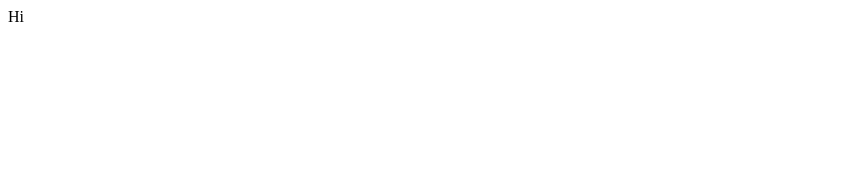
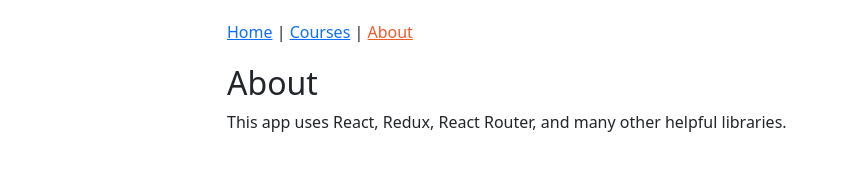
Before and after one commit to Andela-React-Learning/react-redux, a React app: page /about in a window 1280 px wide. Shown: the whole page, without its empty margins (0-841 px from the left). Built offline with nearby package versions, Linux system fonts and the light colour scheme.

Commit message:
:sparkles: [feat]: created components home, about and courses

```diff
--- /dev/null
+++ b/src/index.css
@@ -0,0 +1,8 @@
+#app {
+  max-width: 850px;
+  margin: 0 auto;
+}
+
+nav {
+  padding: 20px 0 20px 0;
+}
--- a/src/index.html
+++ b/src/index.html
@@ -1,11 +1,11 @@
 <!DOCTYPE html>
 <html lang="en">
   <head>
-    <meta charset="UTF-8" />
-    <meta name="viewport" content="width=device-width, initial-scale=1.0" />
-    <title>React & Redux</title>
+    <meta charset="utf-8" />
+    <title>Pluralsight Redux</title>
   </head>
+
   <body>
-    <idv id="app"></idv>
+    <div id="app"></div>
   </body>
 </html>
--- a/src/index.js
+++ b/src/index.js
@@ -1,9 +1,13 @@
 import React from "react";
 import { render } from "react-dom";
+import { BrowserRouter as Router } from "react-router-dom";
+import "bootstrap/dist/css/bootstrap.min.css";
+import App from "./components/App";
+import "./index.css";
 
-function Hi() {
-  return <div>Hi</div>;
-}
-
-// export default Hi
-render(<Hi />, document.getElementById("app"));
+render(
+  <Router>
+    <App />
+  </Router>,
+  document.getElementById("app")
+);
```
